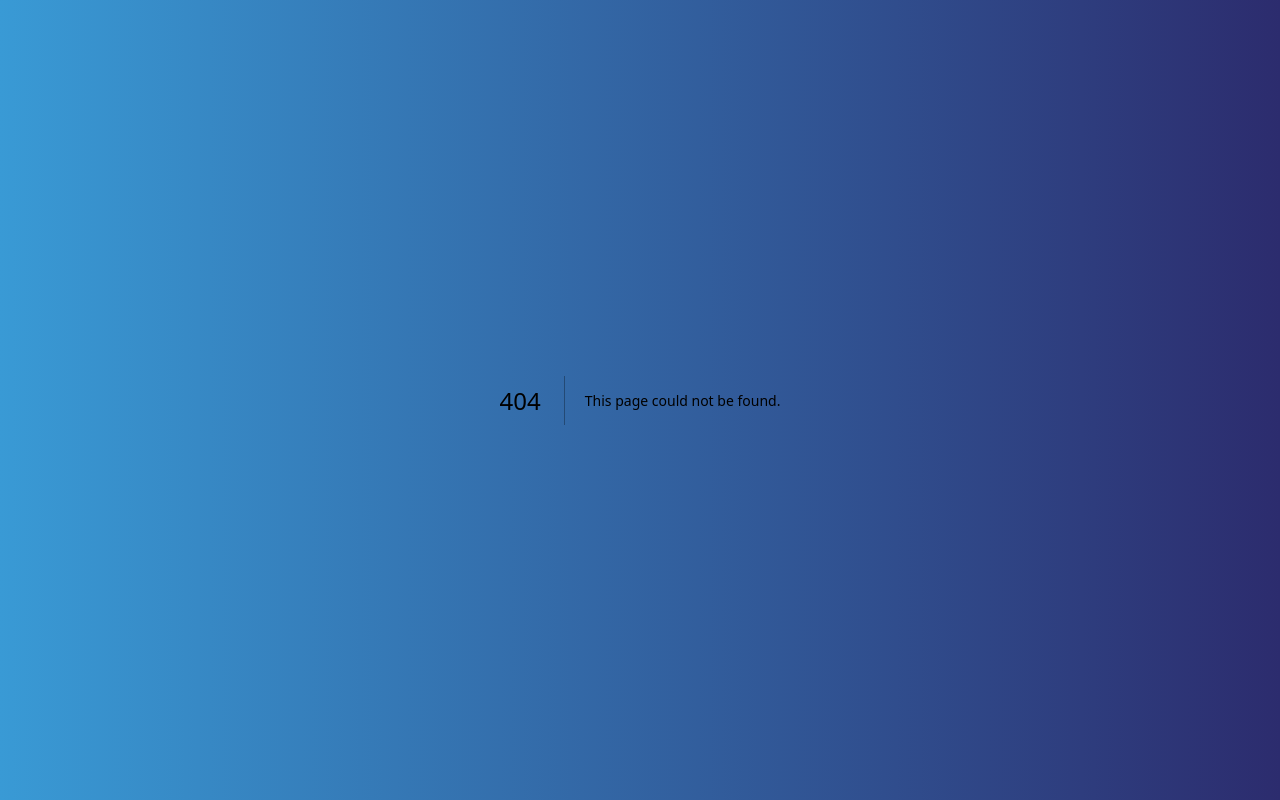
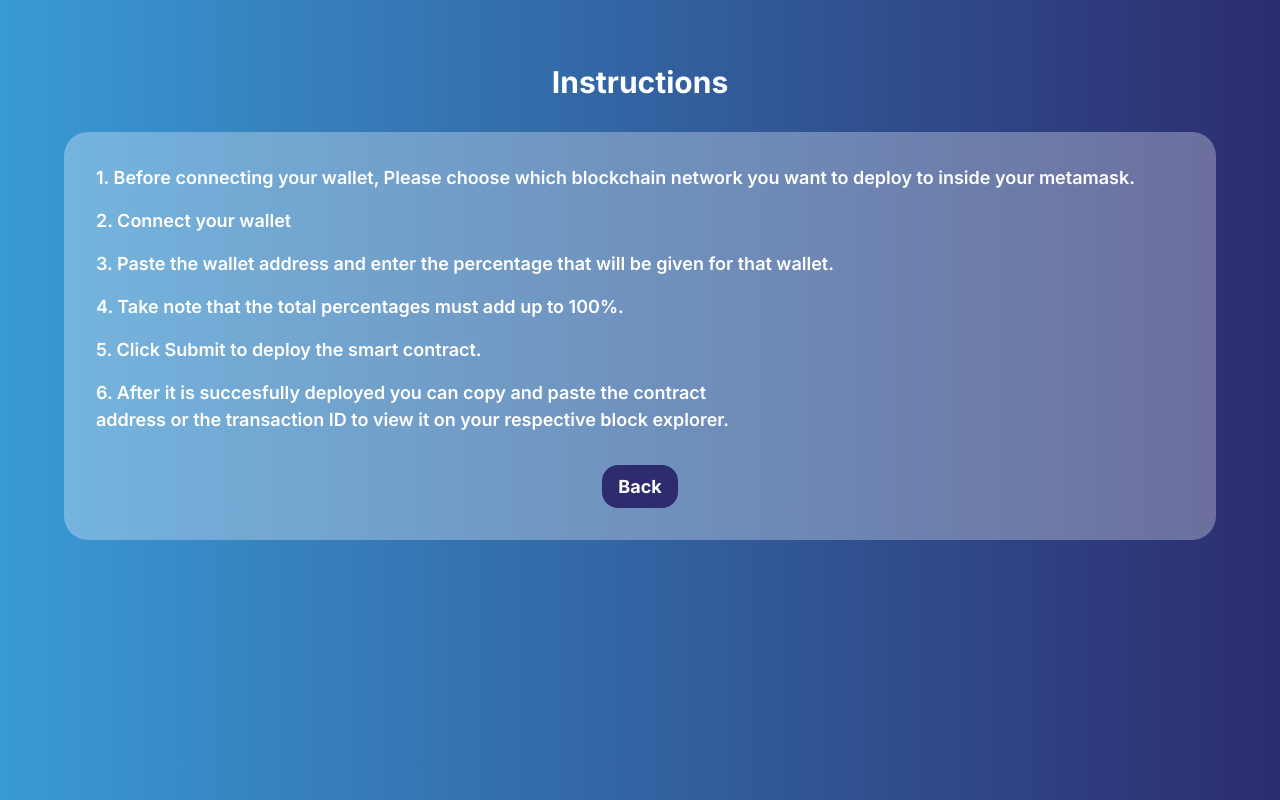
Before and after one commit to jasonmasverse/distribute-token, a Next.js app: page /instructions in a window 1280 px wide. Before the commit this address had no page. Built offline with nearby package versions, Linux system fonts and the light colour scheme.

Commit message:
add instructions

```diff
--- /dev/null
+++ b/app/instructions/page.jsx
@@ -0,0 +1,23 @@
+import Link from "next/link"
+const page = () => {
+    return (
+        <div className='flex flex-col min-w-full p-16 text-white items-center'>
+            <h1 className='text-3xl font-bold text-center'>Instructions</h1>
+            <div className='flex flex-col max-w-1/2 bg-white/30 p-8 rounded-3xl gap-4 text-[18px] font-semibold text-balance mt-8'>
+                <p>1. Before connecting your wallet, Please choose which blockchain network you want to deploy to inside your metamask. </p>
+                <p>2. Connect your wallet</p>
+                <p>3. Paste the wallet address and enter the percentage that will be given for that wallet.</p>
+                <p>4. Take note that the total percentages must add up to 100%.</p>
+                <p>5. Click Submit to deploy the smart contract.</p>
+                <p>6. After it is succesfully deployed you can copy and paste the contract address or the transaction ID to view it on your respective block explorer.</p>
+                <div className="flex justify-center mt-4">
+                    <button className="bg-[#2c2c6e] hover:bg-[#2c2c6e] text-white font-bold py-2 px-4 rounded-2xl w-fit">
+                        <Link href={"/"}>Back</Link>
+                    </button>
+                </div>
+            </div>
+        </div>
+    )
+}
+
+export default page
--- a/app/page.jsx
+++ b/app/page.jsx
@@ -1,9 +1,50 @@
+'use client'
 import ConnectWalletEther from "@/components/ConnectWalletEther";
+import { TourProvider, useTour } from '@reactour/tour'
 
 export default function Home() {
+  const steps = [
+    {
+      selector: '.first-step',
+      content: 'Connect your wallet to get started.',
+    },
+    {
+      selector: '.second-step',
+      content: 'Enter respective wallet address',
+    },
+    {
+      selector: '.third-step',
+      content: 'Enter corresponding percentage amount',
+    },
+    {
+      selector: '.fourth-step',
+      content: 'Click submit to deploy the smart contract',
+    },
+  ]
+
+  const styles =
+    {
+      popover: (base) =>({
+        ...base,
+        borderRadius: 20
+      }),
+      maskArea: (base) => ({ ...base, rx: 20 }),
+    }
+
   return (
     <div className="min-h-screen flex flex-col items-center py-10">
+      <TourProvider steps={steps} styles={styles}
+      onClickMask={({ setCurrentStep, currentStep, steps, setIsOpen }) => {
+        if (steps) {
+          if (currentStep === steps.length - 1) {
+            setIsOpen(false)
+          }
+          setCurrentStep((s) => (s === steps.length - 1 ? 0 : s + 1))
+        }
+      }}
+      >
       <ConnectWalletEther />
+      </TourProvider>
     </div>
   );
 }
--- a/components/ConnectWalletEther.jsx
+++ b/components/ConnectWalletEther.jsx
@@ -3,11 +3,15 @@ import { useState, useEffect } from 'react';
 import { ContractFactory, ethers } from "ethers";
 import { abi, bytecode } from '@/utils/constants';
 import toast, { Toaster } from 'react-hot-toast';
+import Image from 'next/image';
+import Link from 'next/link';
+import { useTour } from '@reactour/tour'
 
 const ConnectWalletEther = () => {
     const [connectedAccount, setConnectedAccount] = useState('');
     const [contractAddress, setcontractAddress] = useState("")
     const [txhash, settxhash] = useState("")
+    const { setIsOpen } = useTour()
 
     const [wallet1, setWallet1] = useState("0x0000000000000000000000000000000000000000")
     const [percent1, setPercent1] = useState(0)
@@ -37,6 +41,10 @@ const ConnectWalletEther = () => {
     useEffect(() => {
         updateTotalPercent();
     }, [percent1, percent2, percent3, percent4, percent5]);
+
+    useEffect(() => {
+        setIsOpen(true);
+    }, []);
 
     async function connectMetamask() {
         if (window.ethereum) {
@@ -171,7 +179,7 @@ const ConnectWalletEther = () => {
 
     return (
         <>
-            <div className=' bg-white/30 backdrop-blur-md rounded-3xl py-4 flex justify-center items-center px-8'>
+            <div className=' bg-white/30 backdrop-blur-md rounded-3xl py-4 flex justify-center items-center px-8 first-step'>
                 {connectedAccount ? <h1 className='text-white font-bold text-[20px]'>{connectedAccount}</h1> : <button className="w-52 rounded-2xl bg-purple-600 px-4 py-3 font-bold text-white" onClick={() => connectMetamask()}>Connect to Metamask</button>}
             </div>
 
@@ -181,11 +189,11 @@ const ConnectWalletEther = () => {
                 <div className='w-full flex justify-center gap-8 py-4'>
                     <div className='flex gap-4'>
                         <span className='font-bold bg-purple-500 px-4 py-2 rounded-3xl text-white'>Wallet 1</span>
-                        <input className='outline-none rounded-xl w-[460px] text-center px-4' type="text" placeholder='0x147f20a28739da1........
+                        <input className='outline-none rounded-xl w-[460px] text-center px-4 second-step' type="text" placeholder='0x147f20a28739da1........
 ' onChange={(e) => setWallet1(e.target.value)} />
                         {/* <button className='bg-slate-500 px-4 py-2 rounded-xl text-white' onClick={() => pasteWallets()}>Paste</button> */}
                     </div>
-                    <input className='outline-none rounded-xl w-[100px] text-center px-4' min="0" max="100" type="number" placeholder='80%' onChange={(e) => setPercent1(e.target.value)} />
+                    <input className='outline-none rounded-xl w-[100px] text-center px-4 third-step' min="0" max="100" type="number" placeholder='80%' onChange={(e) => setPercent1(e.target.value)} />
                 </div>
 
                 <div className='w-full flex justify-center gap-8 py-4'>
@@ -224,11 +232,20 @@ const ConnectWalletEther = () => {
                     <input className='outline-none rounded-xl w-[100px] text-center px-4' min="0" max="100" type="number" placeholder='1%' onChange={(e) => setPercent5(e.target.value)} />
                 </div>
 
-                <button className='bg-blue-600 px-4 py-2 rounded-xl text-white font-bold text-lg mt-4' onClick={deployContract}>Submit</button>
-                <div className='text-[13px] font-semibold pt-2 text-white w-full'>
-                    <p>*Percentage total must add up to 100%</p>
-                    <p>*Minimum two wallets maximum five wallets</p>
-                    <p>*Every amount will be charged 1% before delegating amount</p>
+                <button className='bg-blue-600 px-4 py-2 rounded-xl text-white font-bold text-lg mt-4 fourth-step' onClick={deployContract}>Submit</button>
+                <div className='text-[13px] font-semibold pt-2 text-white w-full flex justify-between'>
+                    <div>
+                        <p>*Percentage total must add up to 100%</p>
+                        <p>*Minimum two wallets maximum five wallets</p>
+                        <p>*Every amount will be charged 1% before delegating amount</p>
+                    </div>
+                    <Link href={'/instructions'} className='flex items-end'>
+                        <span className='flex gap-1 items-center'>
+                        <Image src="/info.svg" alt="info" width={22} height={22} />
+                        <p className='cursor-pointer text-[14px] hover:underline'>Instructions</p>
+                        </span>
+                    </Link>
+                    {/* <button onClick={() => setIsOpen(true)}>Open Tour</button> */}
                 </div>
             </div>
 
--- a/package.json
+++ b/package.json
@@ -9,6 +9,7 @@
     "lint": "next lint"
   },
   "dependencies": {
+    "@reactour/tour": "^3.6.2",
     "@vercel/analytics": "^1.2.2",
     "ethers": "^6.12.1",
     "next": "14.2.3",
```
Also changed, not shown: public/info.svg (added).
